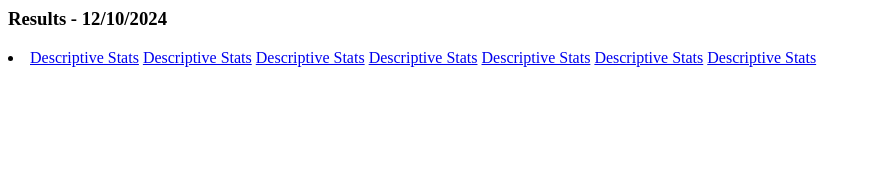
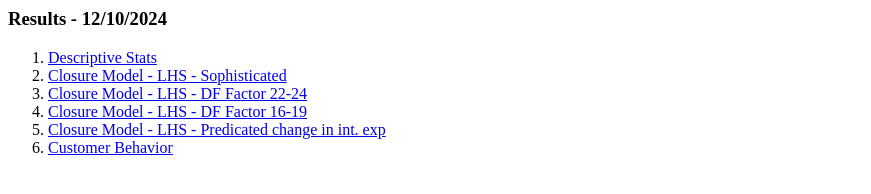
Before and after one commit to dratnadiwakara/df-branch-closure, a plain HTML site: page index.html in a window 1280 px wide. Shown: the whole page, without its empty margins (0-871 px from the left). Drawn offline with Linux system fonts and the light colour scheme.

Commit message:
Update index.html

```diff
--- a/index.html
+++ b/index.html
@@ -1,10 +1,9 @@
 <h3>Results - 12/10/2024</h3>
-<li>
-  <item><a href="df-branch-closure-desc-stats-v1-12062024.html">Descriptive Stats</a></item>
-  <item><a href="df-branch-closure-desc-stats-v1-12062024.html">Descriptive Stats</a></item>
-  <item><a href="df-branch-closure-desc-stats-v1-12062024.html">Descriptive Stats</a></item>
-  <item><a href="df-branch-closure-desc-stats-v1-12062024.html">Descriptive Stats</a></item>
-  <item><a href="df-branch-closure-desc-stats-v1-12062024.html">Descriptive Stats</a></item>
-  <item><a href="df-branch-closure-desc-stats-v1-12062024.html">Descriptive Stats</a></item>
-  <item><a href="df-branch-closure-desc-stats-v1-12062024.html">Descriptive Stats</a></item>
-</li>
+<ol>
+  <li><a href="df-branch-closure-desc-stats-v1-12062024.html">Descriptive Stats</a></li>
+  <li><a href="df-branch-closure-sophisticated-v1-12062024.html">Closure Model - LHS - Sophisticated </a></li>
+  <li><a href="df-branch-closure-df-pooled-22-24-12062024.html">Closure Model - LHS - DF Factor 22-24</a></li>
+  <li><a href="df-branch-closure-df-pooled-16-19-12062024.html">Closure Model - LHS - DF Factor 16-19</a></li>
+  <li><a href="df-branch-closure-deposit-expenditure-12062024.html">Closure Model - LHS - Predicated change in int. exp</a></li>
+  <li><a href="customer-behavior-over-time-12062024.html">Customer Behavior</a></li>
+</ol>
```
